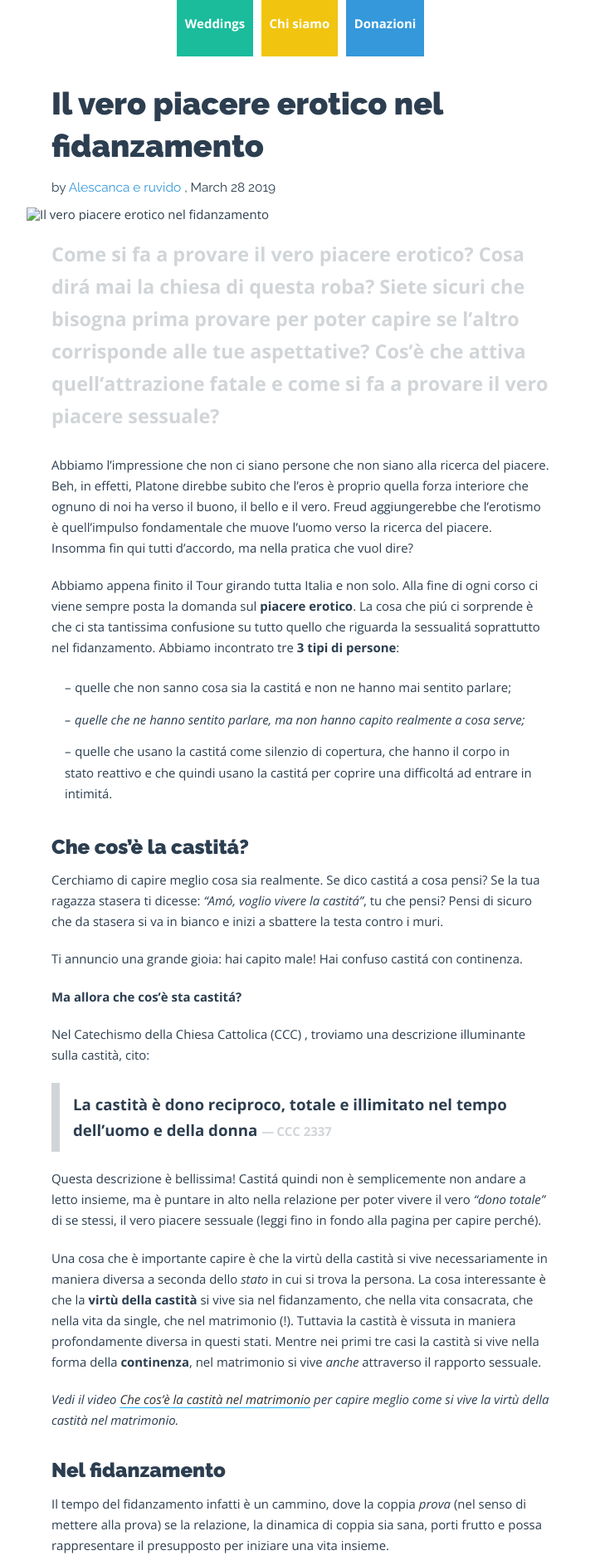
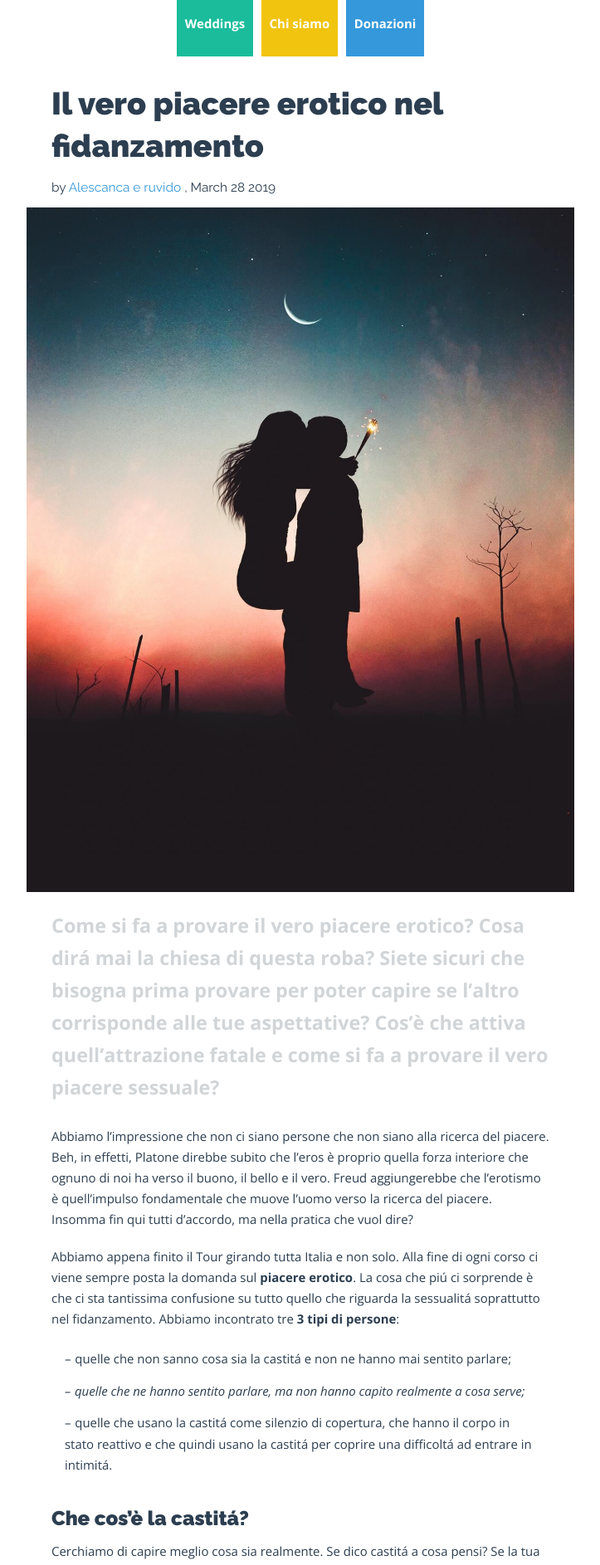
Before and after one commit to ruvido/5p2p, a Jekyll site: the page built from _posts/2019/2019-03-28-il-vero-piacere-erotico-nel-fidanzamento.md, in a window 1280 px wide. Shown: the part 352-2238 px from the top of the page at 83% size, without its empty margins (278-1001 px from the left). Built offline with Jekyll 4.4.1, drawn with Linux system fonts in a browser that asks for light colours.

Commit message:
Update from Forestry.io Alessandra Lucca updated _posts/2019/2019-03-28-il-vero-piacere-erotico-nel-fidanzamento.md

```diff
--- a/_posts/2019/2019-03-28-il-vero-piacere-erotico-nel-fidanzamento.md
+++ b/_posts/2019/2019-03-28-il-vero-piacere-erotico-nel-fidanzamento.md
@@ -1,7 +1,7 @@
 ---
 title: Il vero piacere erotico nel fidanzamento
 author: 'Alescanca  e Ruvido '
-image: ''
+image: "/uploads/il-vero-piacere-erotico-nel-fidanzamento.jpg"
 permalink: il-vero-piacere-erotico-nel-fidanzamento
 date: 2019-03-28 13:27:14 +0100
 
```
